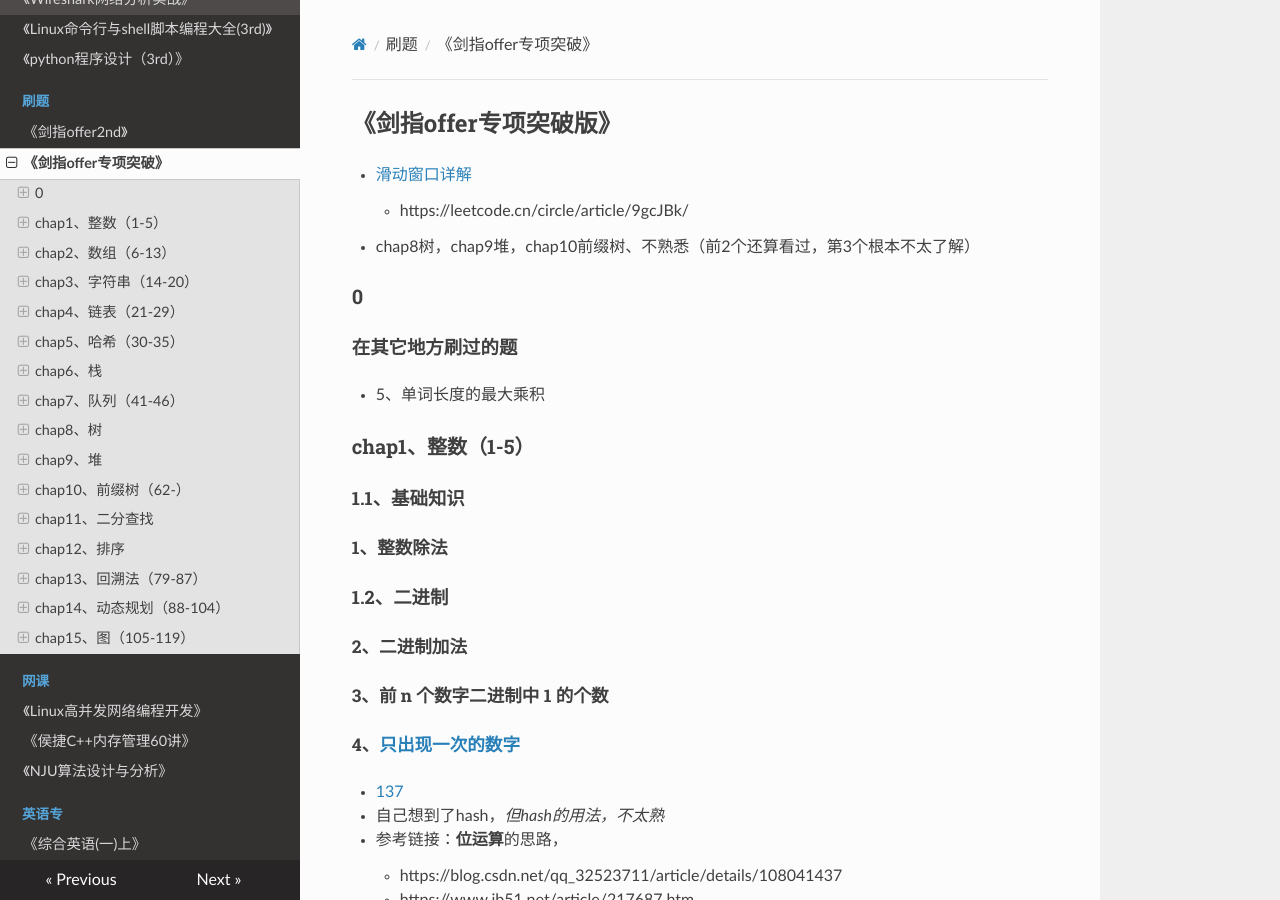
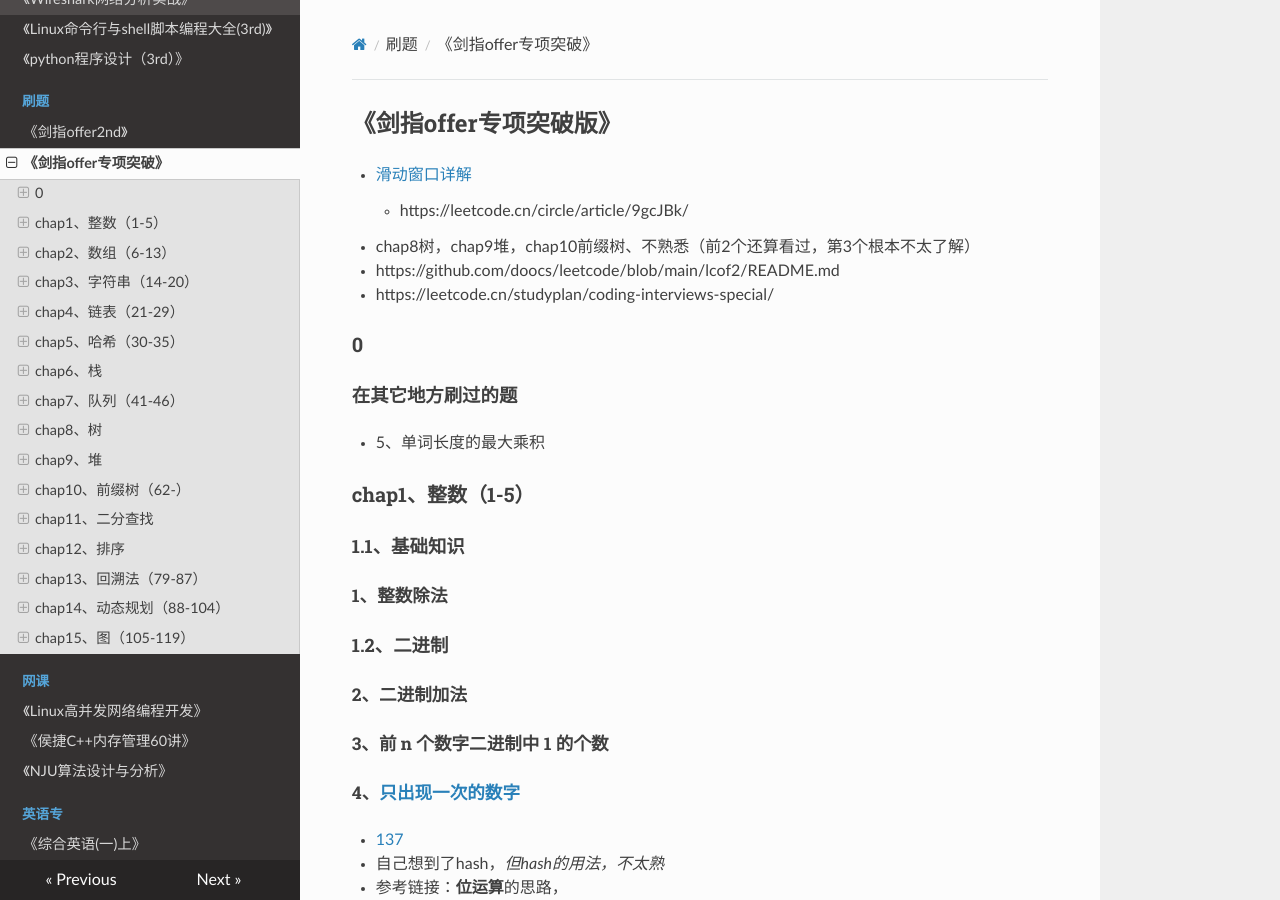
Before and after one commit to wolflion/booknotes, an MkDocs documentation site: the page built from docs/91leetcode/剑指offer专项突破.md, in a window 1280 px wide and 900 px high. Built offline with MkDocs 1.6.1, drawn with Linux system fonts in a browser that asks for light colours; nearby versions of some CDN libraries; some of the changed lines change nothing that is shown.

Commit message:
Update 剑指offer专项突破.md

```diff
--- a/docs/91leetcode/剑指offer专项突破.md
+++ b/docs/91leetcode/剑指offer专项突破.md
@@ -3,6 +3,8 @@
 + [滑动窗口详解](https://zhuanlan.zhihu.com/p/422908736)
   + https://leetcode.cn/circle/article/9gcJBk/
 + chap8树，chap9堆，chap10前缀树、不熟悉（前2个还算看过，第3个根本不太了解）
++ https://github.com/doocs/leetcode/blob/main/lcof2/README.md
++ https://leetcode.cn/studyplan/coding-interviews-special/
 
 ### 0
 
```
